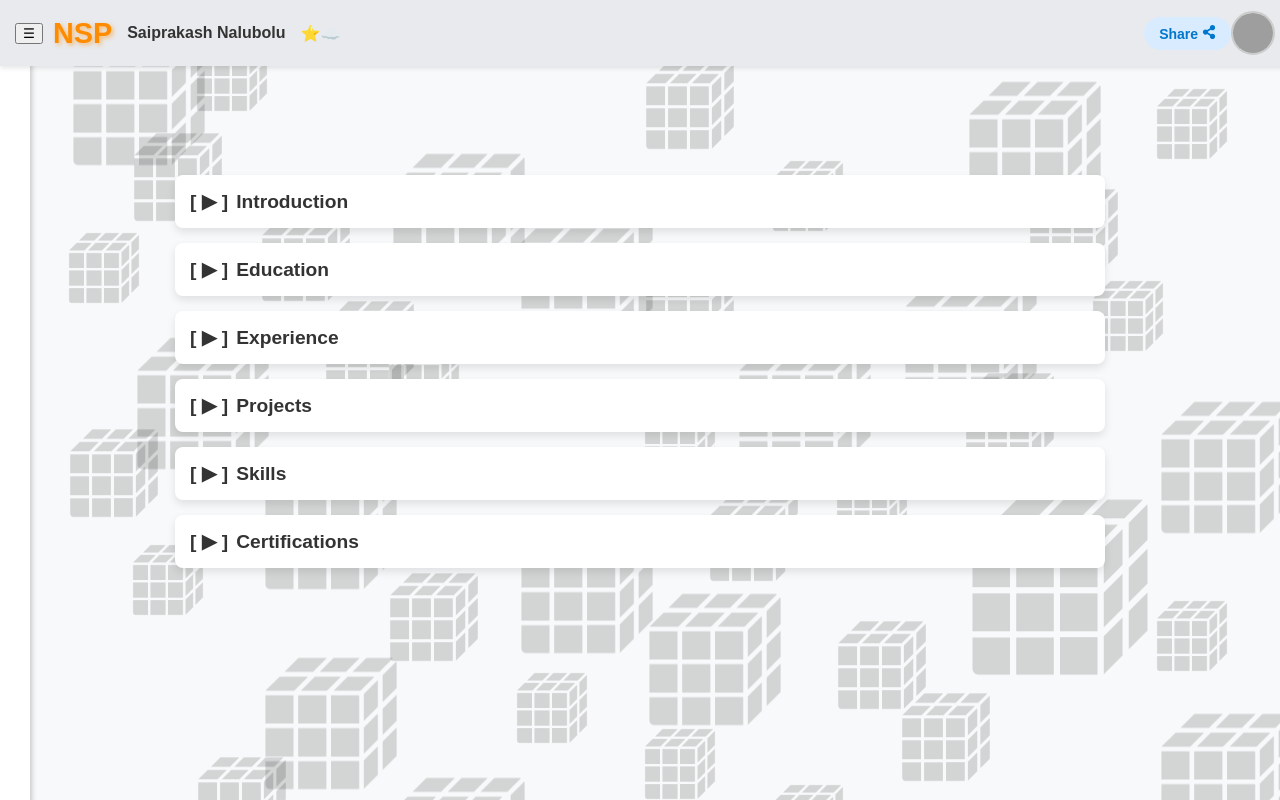
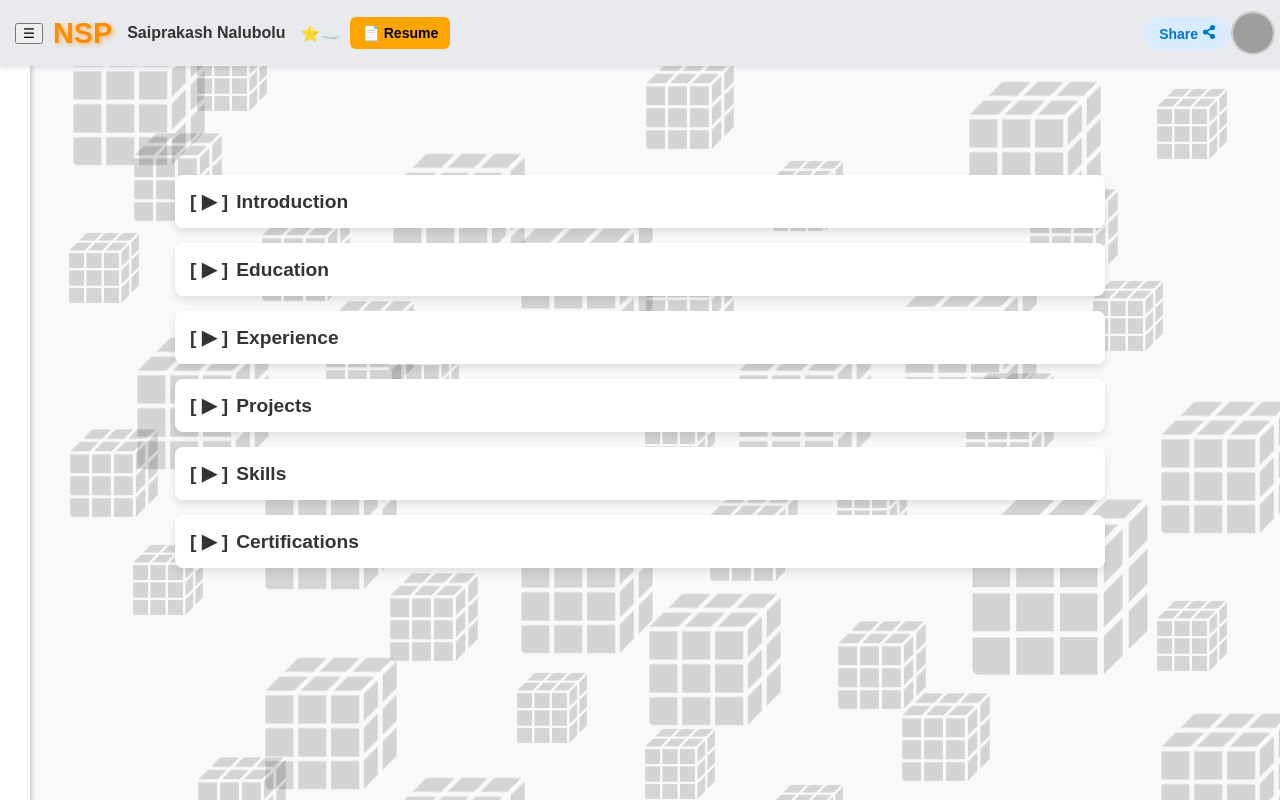
Before and after one commit to prakashnalubolu/Portfolio, a React (Create React App) app: page / in a window 1280 px wide. Built offline with nearby package versions, Linux system fonts and the light colour scheme; grey boxes are pictures that could not be loaded; a web font is replaced by a local one.

Commit message:
Resume update

```diff
--- a/public/index.html
+++ b/public/index.html
@@ -4,6 +4,7 @@
   <meta charset="utf-8" />
   <meta name="viewport" content="width=device-width, initial-scale=1" />
   <link href="https://fonts.google.com/specimen/JetBrains+Mono" rel="stylesheet">
+
   <title>React App</title>
 </head>
 <body>
--- a/src/components/Navbar.js
+++ b/src/components/Navbar.js
@@ -18,6 +18,7 @@ function Navbar({ toggleSidebar }) {
         <span className="portfolio-title">Saiprakash Nalubolu</span>
         <span className="star">⭐</span>
         <span className="cloud">☁️</span>
+        <a href="/Saiprakash_Nalubolu_i.pdf" download className="resume-button"> 📄 Resume </a>
       </div>
 
       {/* Right Section - Share & Profile */}
--- a/src/pages/Certifications.js
+++ b/src/pages/Certifications.js
@@ -10,7 +10,7 @@ function Certifications({ isActive }) {
 
   return (
     <Draggable>
-    <div id="certifications" className={`notebook-cell certifications-cell ${expanded ? 'expanded' : ''}`} onClick={() => setExpanded(!expanded)}>
+    <div id="certifications" className={`notebook-cell certifications-cell ${expanded ? 'expanded' : ''}`} onClick={() => setExpanded(!expanded)} >
       <div className="cell-header">
         <span>[ {expanded ? " " : "▶"} ]</span> Certifications
       </div>
--- a/src/pages/Education.js
+++ b/src/pages/Education.js
@@ -11,7 +11,7 @@ function Education({ isActive }) {
 
   return (
     <Draggable>
-    <div id="education" className={`notebook-cell ${expanded ? 'expanded' : ''}`} onClick={() => setExpanded(!expanded)}>
+    <div id="education" className={`notebook-cell ${expanded ? 'expanded' : ''}`} onClick={() => setExpanded(!expanded)} >
       <div className="cell-header">
         <span>[ {expanded ? " " : "▶"} ]</span> Education
       </div>
--- a/src/pages/Experience.js
+++ b/src/pages/Experience.js
@@ -11,7 +11,7 @@ function Experience({ isActive }) {
 
   return (
     <Draggable>
-    <div id="experience" className={`notebook-cell experience-cell ${expanded ? 'expanded' : ''}`} onClick={() => setExpanded(!expanded)}>
+    <div id="experience" className={`notebook-cell experience-cell ${expanded ? 'expanded' : ''}`} onClick={() => setExpanded(!expanded)} >
       <div className="cell-header">
         <span>[ {expanded ? " " : "▶"} ]</span> Experience
       </div>
--- a/src/pages/Introduction.js
+++ b/src/pages/Introduction.js
@@ -14,7 +14,7 @@ function Introduction({ isActive, setActiveSection }) {
     <div
       id="introduction"
       className={`notebook-cell ${expanded ? 'expanded' : ''}`}
-      onClick={() => setExpanded(!expanded)} // Clicking the section toggles expansion
+      onClick={() => setExpanded(!expanded)}
     >
       <div className="cell-header">
         <span>[ {expanded ? " " : "▶"} ]</span> Introduction
--- a/src/pages/Projects.js
+++ b/src/pages/Projects.js
@@ -11,7 +11,7 @@ function Projects({ isActive }) {
 
   return (
     <Draggable>
-    <div id="projects" className={`notebook-cell projects-cell ${expanded ? 'expanded' : ''}`} onClick={() => setExpanded(!expanded)}>
+    <div id="projects" className={`notebook-cell projects-cell ${expanded ? 'expanded' : ''}`} onClick={() => setExpanded(!expanded)} >
       <div className="cell-header">
         <span>[ {expanded ? " " : "▶"} ]</span> Projects
       </div>
--- a/src/pages/Skills.js
+++ b/src/pages/Skills.js
@@ -27,7 +27,7 @@ function Skills({ isActive }) {
 
   return (
     <Draggable>
-    <div id="skills" className={`notebook-cell skills-cell ${expanded ? 'expanded' : ''}`} onClick={() => setExpanded(!expanded)}>
+    <div id="skills" className={`notebook-cell skills-cell ${expanded ? 'expanded' : ''}`} onClick={() => setExpanded(!expanded)} >
       <div className="cell-header">
         <span>[ {expanded ? " " : "▶"} ]</span> Skills
       </div>
--- a/src/theme/theme.css
+++ b/src/theme/theme.css
@@ -764,3 +764,18 @@ body {
     height: 150px;
     animation-duration: 15s;
   }
+
+  .resume-button {
+    background-color: orange;
+    color: black;
+    padding: 8px 12px;
+    border-radius: 6px;
+    text-decoration: none;
+    font-weight: bold;
+    font-size: 14px;
+    margin-left: 10px;
+  }
+
+  .resume-button:hover {
+    background-color: #e7ab33ab;
+  }
```
Also changed, not shown: 2 other files (tests, documents, lock files or other folders).
